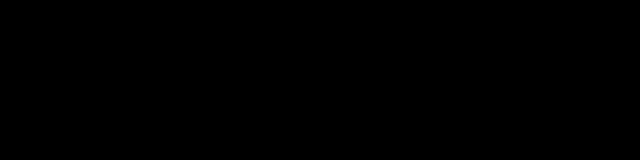
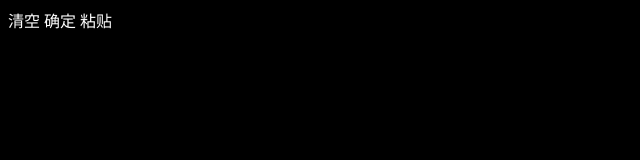
Before and after one commit to q552412/bbox, a plain HTML site: page index.html in a window 1280 px wide. Shown: the whole page, without its empty margins (0-640 px from the left). Drawn offline with nearby package versions, Linux system fonts and the light colour scheme.

Commit message:
字体颜色

```diff
--- a/index.html
+++ b/index.html
@@ -167,8 +167,9 @@
 </html>
 <style>
   html {
-    background: #8a8a7c;
+/*     background: #8a8a7c; */
     background: #000;
+    color: #FFF;
   }
   .keyNumber {
 /*     color: #a61818; */
```
